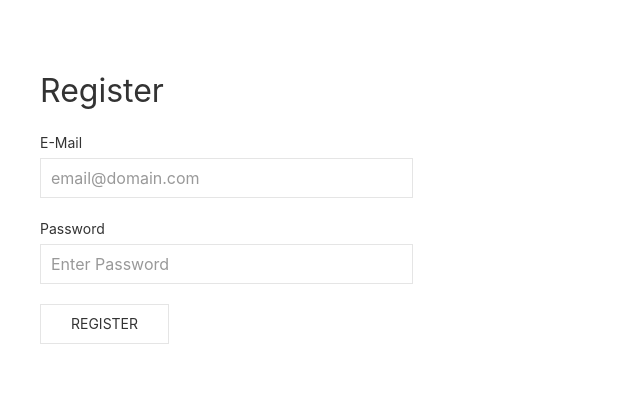
After one commit to dnod1983/OR_PHP_LogRegMem-Sys, a PHP site: page /register.php in a window 1280 px wide. The commit adds this page. Shown: the top 413 px of the page, without its empty margins (0-640 px from the left). Run offline with PHP 8.4, Linux system fonts and the light colour scheme; some libraries are stand-ins or nearby versions.

Commit message:
Primary File Additions

```diff
--- /dev/null
+++ b/inc/config.php
@@ -0,0 +1,9 @@
+<?php
+	// Prevent Un-Authorised Access to this (config) File
+	if( !defined( '__CONFIG__' ) )
+	{
+		exit( 'Config Error - Exiting...' );
+	}
+
+
+?>
--- /dev/null
+++ b/inc/footer.php
@@ -0,0 +1,3 @@
+<!-- UIkit JS -->
+<script src="https://cdn.jsdelivr.net/npm/uikit@3.21.13/dist/js/uikit.min.js"></script>
+<script src="https://cdn.jsdelivr.net/npm/uikit@3.21.13/dist/js/uikit-icons.min.js"></script>
--- /dev/null
+++ b/register.php
@@ -0,0 +1,44 @@
+<?php
+	// Allow use of Config File
+	define( '__CONFIG__', true );
+
+	require_once 'inc/config.php';
+?>
+<!DOCTYPE html>
+<html lang="en">
+	<head>
+		<meta charset="utf-8" />
+		<meta http-equiv="X-UA-Compatible" content="IE=edge" />
+		<meta name="viewport" content="width=device-width, initial-scale=1" />
+		<meta name="robots" content="follow" />
+
+		<title>Page Title</title>
+
+		<base href="/" />
+		<!-- UIkit CSS -->
+		<link rel="stylesheet" href="https://cdn.jsdelivr.net/npm/uikit@3.21.13/dist/css/uikit.min.css" />
+	</head>
+	<body>
+		<div class="uk-section uk-container">
+			<div class="uk-grid uk-child-width-1-3@s uk-child-width-1-1" uk-grid="">
+				<form class="uk-form-stacked js-register">
+					<h2>Register</h2>
+				    <div class="uk-margin">
+				        <label class="uk-form-label" for="form-stacked-text">E-Mail</label>
+				        <div class="uk-form-controls">
+				            <input class="uk-input" id="form-stacked-text" type="email" required="required" placeholder="email@domain.com" />
+				        </div>
+				    </div>
+				    <div class="uk-margin">
+				        <label class="uk-form-label" for="form-stacked-text">Password</label>
+				        <div class="uk-form-controls">
+				            <input class="uk-input" id="form-stacked-text" type="password" required="required" placeholder="Enter Password" />
+				        </div>
+				    </div>
+				    <button class="uk-button uk-button-default" type="submit">Register</button>
+				</form>
+			</div>
+		</div>
+		<?php require_once 'inc/footer.php' ?>
+	</body>
+</html>
```
Also changed, not shown: index.php (+13 -22 lines), login.php (added, +44 -0 lines).
